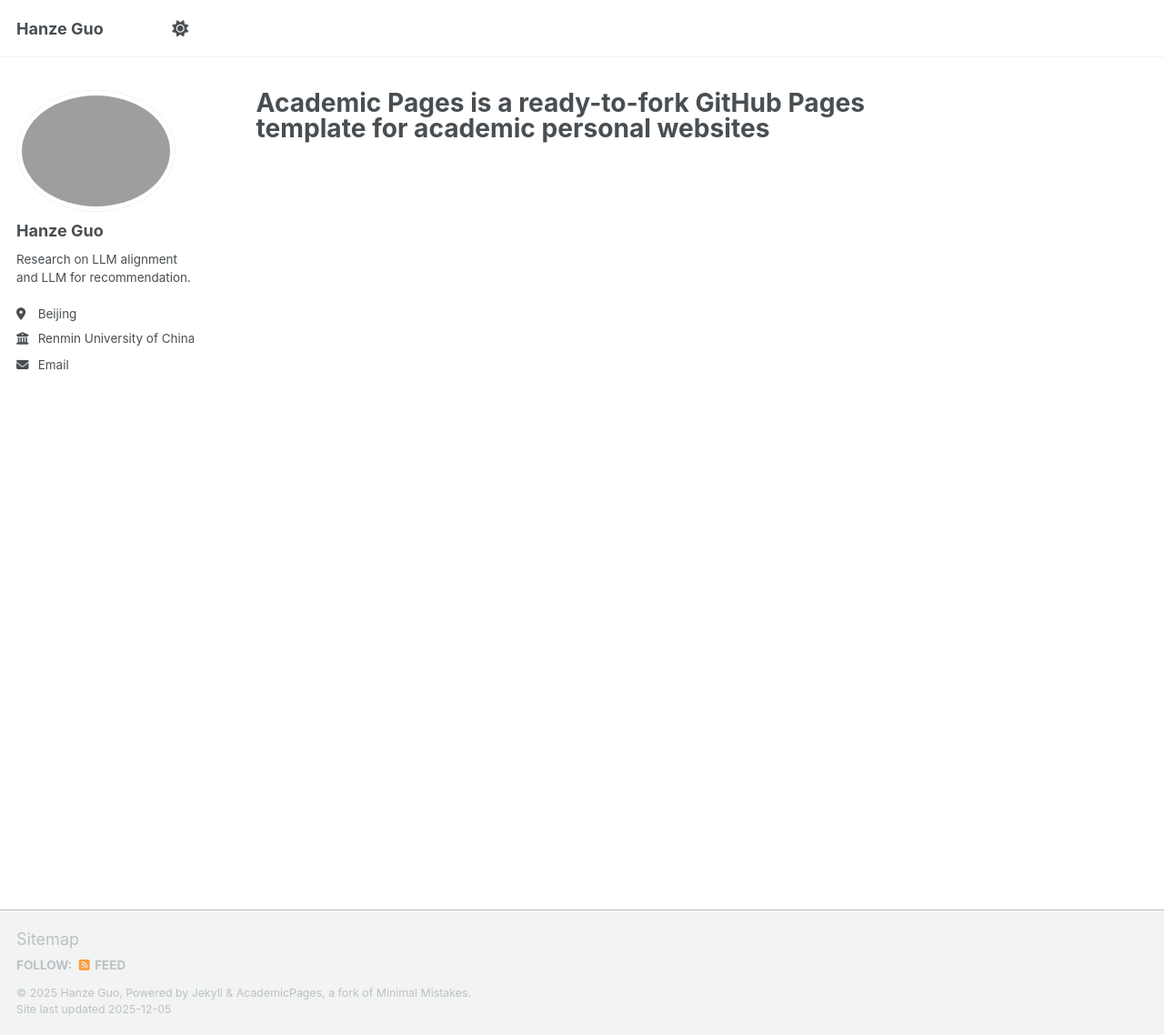
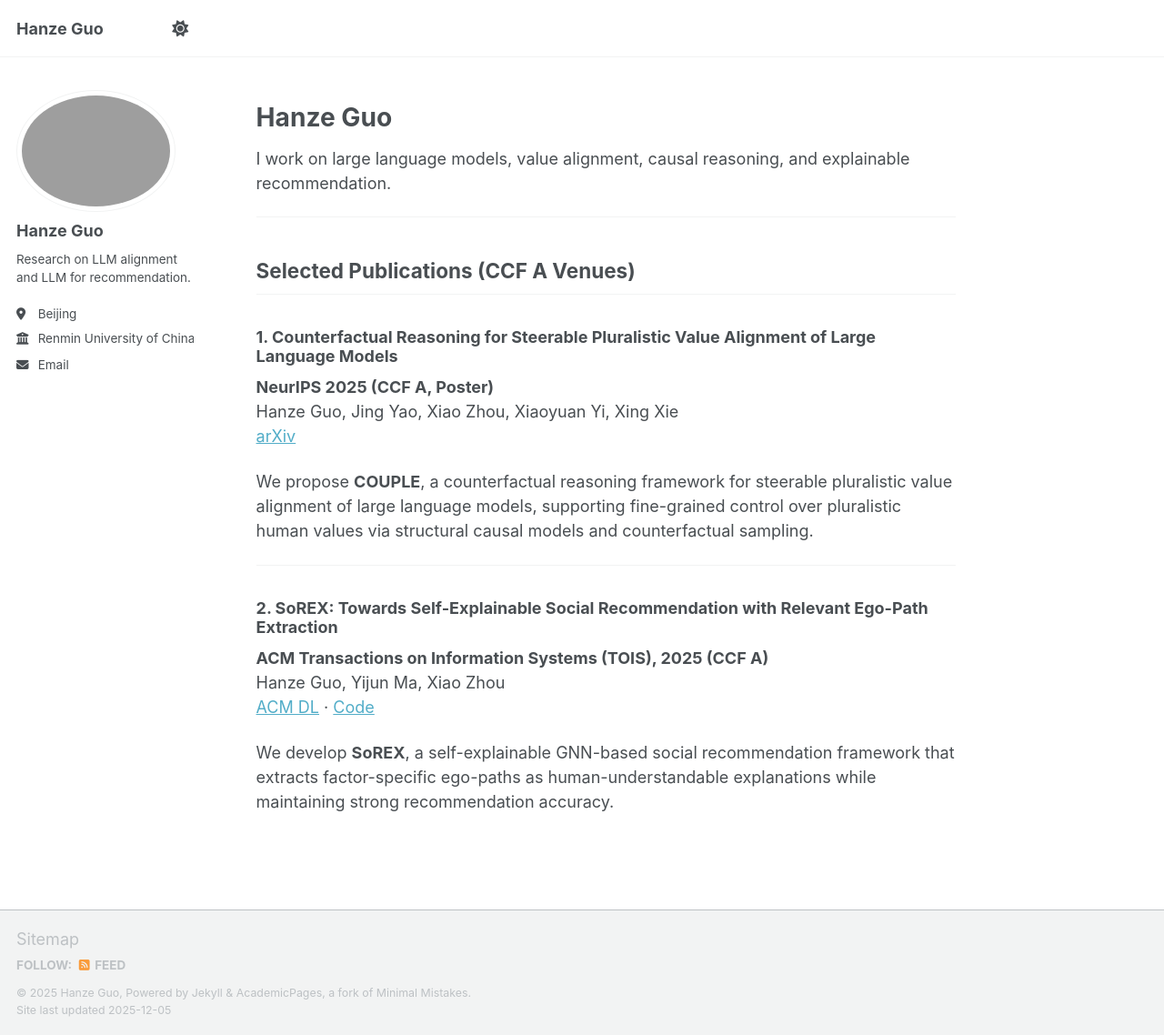
Before and after one commit to harris26-G/harris26-G.github.io, a Jekyll site: the page built from _pages/about.md, in a window 1280 px wide and 1138 px high. Shown: the whole window at 91% size. Built offline with Jekyll 4.4.1, drawn with Linux system fonts in a browser that asks for light colours; a script bundle is joined from its source files by our own code; library files that are not in the unit come from our copies.

Commit message:
Revise about page with personal details and publications
Updated the title and added personal information and publications.

```diff
--- a/_pages/about.md
+++ b/_pages/about.md
@@ -1,8 +1,32 @@
 ---
 permalink: /
-title: "Academic Pages is a ready-to-fork GitHub Pages template for academic personal websites"
+title: ""
 author_profile: true
 redirect_from:
   - /about/
   - /about.html
 ---
+
+# Hanze Guo
+
+I work on large language models, value alignment, causal reasoning, and explainable recommendation.
+
+---
+
+## Selected Publications (CCF A Venues)
+
+### 1. Counterfactual Reasoning for Steerable Pluralistic Value Alignment of Large Language Models
+**NeurIPS 2025 (CCF A, Poster)**
+Hanze Guo, Jing Yao, Xiao Zhou, Xiaoyuan Yi, Xing Xie
+[arXiv](https://arxiv.org/abs/2510.18526)
+
+We propose **COUPLE**, a counterfactual reasoning framework for steerable pluralistic value alignment of large language models, supporting fine-grained control over pluralistic human values via structural causal models and counterfactual sampling.
+
+---
+
+### 2. SoREX: Towards Self-Explainable Social Recommendation with Relevant Ego-Path Extraction
+**ACM Transactions on Information Systems (TOIS), 2025 (CCF A)**
+Hanze Guo, Yijun Ma, Xiao Zhou
+[ACM DL](https://doi.org/10.1145/3777374) · [Code](https://github.com/antman9914/SoREX)
+
+We develop **SoREX**, a self-explainable GNN-based social recommendation framework that extracts factor-specific ego-paths as human-understandable explanations while maintaining strong recommendation accuracy.
```
